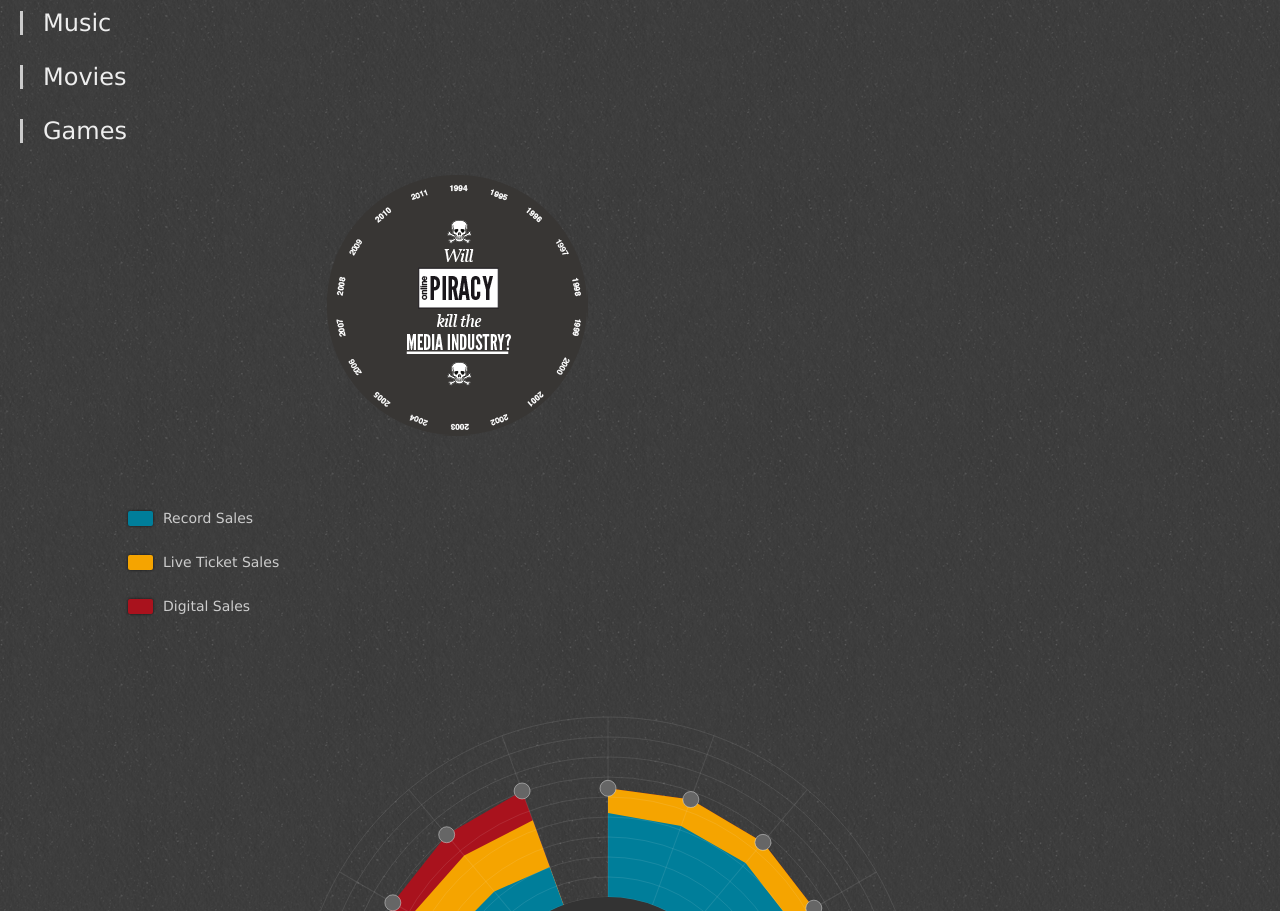
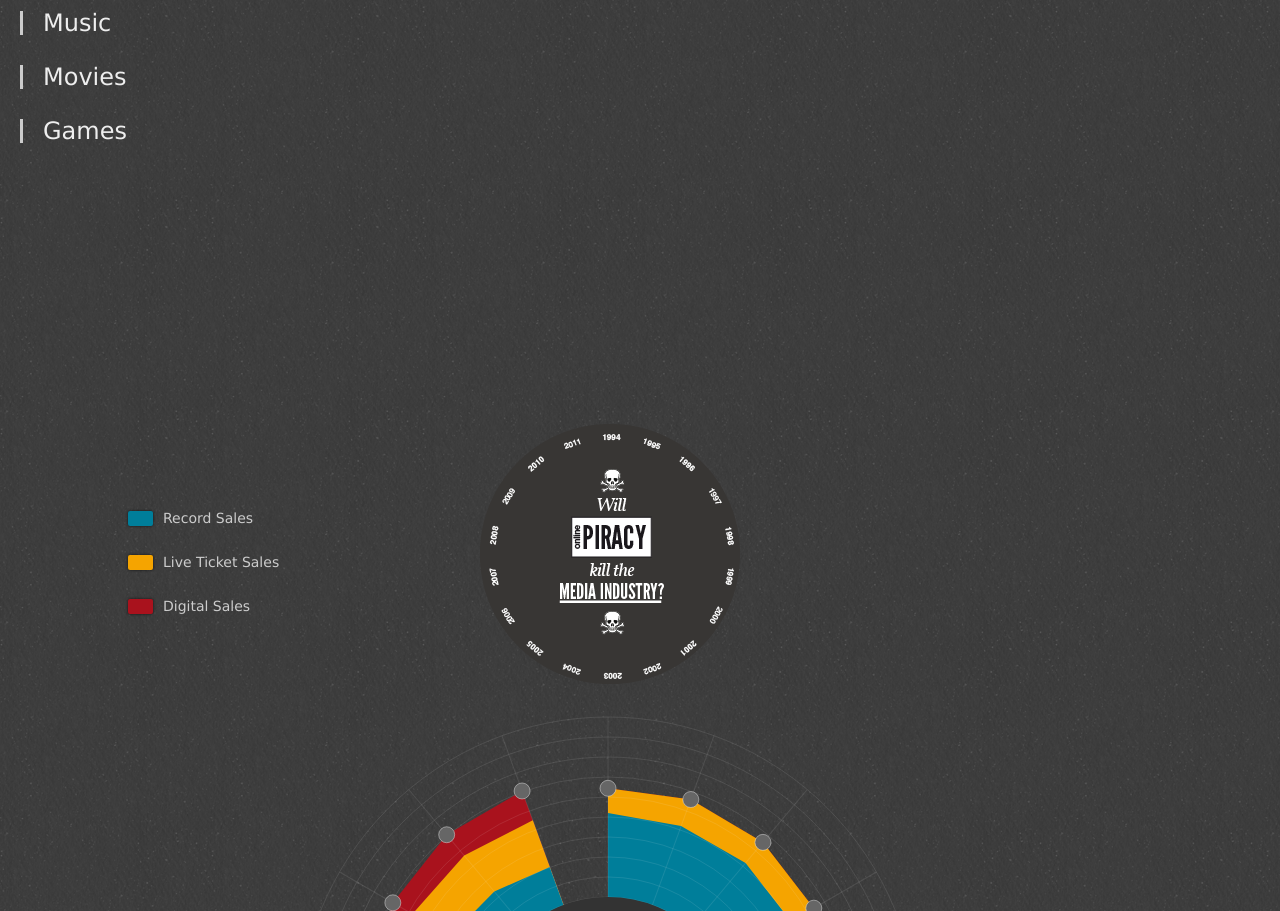
Before and after one commit to nWidart/cubesNcircles, a plain HTML site: page index.html in a window 1280 px wide. Shown: the part 189-1100 px from the top of the page. Drawn offline with nearby package versions, Linux system fonts and the light colour scheme.

Commit message:
ajout des dernières dernières modifs

```diff
--- a/css/main.css
+++ b/css/main.css
@@ -92,17 +92,21 @@ a {
 	width: 100%;
 	margin: -70px 0px 40px 0px;
 	padding: 20px;
+	position: relative;
 }
-
 .canvas_container:after {
 	content: '';
-	background: url('../images/music.png');
-	width: 261px;
-	height: 261px;
+/*	background: url('../images/svg.png');*/
+	width: 261px; height: 261px;
 	z-index: 10;
 	position: absolute;
-	top: 324px;
+	top:324px;
 	right: 692px;
+}
+#canvas_container img{
+	position: absolute;
+	top:34.2%;
+	left:33.1%;
 }
 
 .footer-inner a,.footer-inner a:hover,#navigation a,#navigation a:hover,#meet_team a,#meet_team a:hover,#popup3 a,#popup3 a:hover,#popup a,#popup a:hover,#navigation li,#navigation li:hover {
--- a/index.html
+++ b/index.html
@@ -36,7 +36,7 @@
 				</ul>
 			</div>
 		</div><!-- end content-->
-		<div class="canvas_container" id="canvas_container"></div>
+		<div class="canvas_container" id="canvas_container"><img src="images/music.png" /></div>
 	</div><!-- end container-->
 	<div class="footer">
 		<div class="footer-inner">
```
